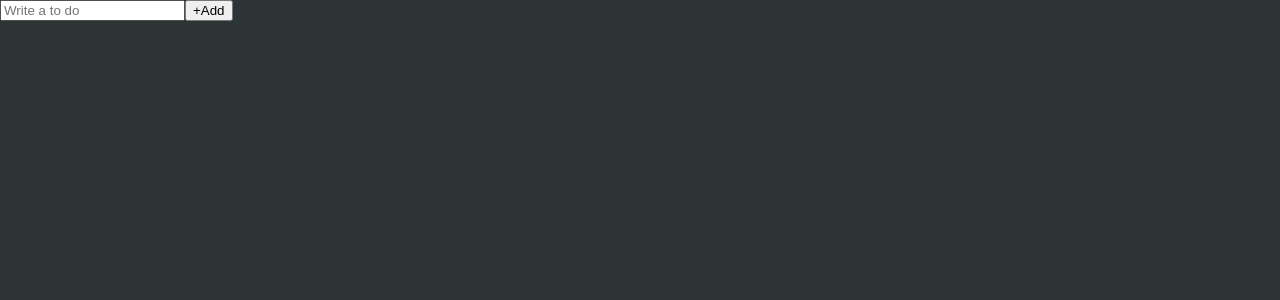
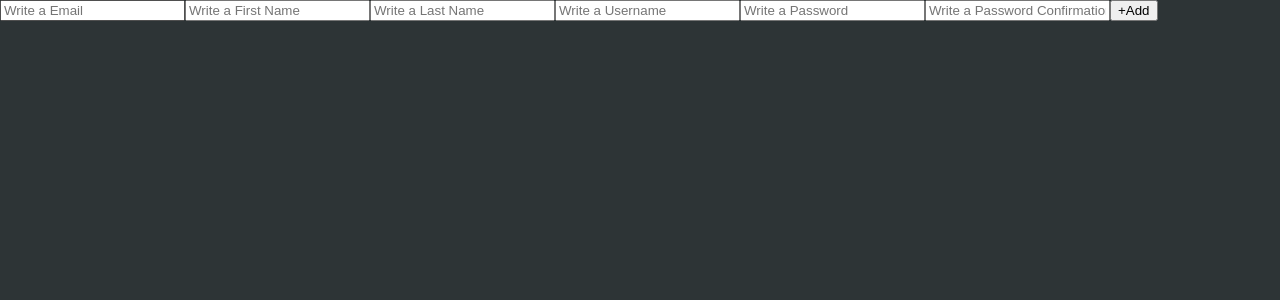
Before and after one commit to SeokJeong0411/React-Todo-App, a React (Create React App) app: page / in a window 1280 px wide. Shown: the top 300 px of the page. Built offline with nearby package versions, Linux system fonts and the light colour scheme.

Commit message:
240113 react-hook-form

```diff
--- a/package.json
+++ b/package.json
@@ -12,6 +12,7 @@
     "@types/react-dom": "^18.2.18",
     "react": "^18.2.0",
     "react-dom": "^18.2.0",
+    "react-hook-form": "^7.49.3",
     "react-scripts": "5.0.1",
     "recoil": "^0.7.7",
     "styled-components": "^6.1.8",
--- a/src/ToDoList.tsx
+++ b/src/ToDoList.tsx
@@ -1,20 +1,39 @@
 import { useState } from "react";
+import { useForm } from "react-hook-form";
+
+// function ToDoList() {
+//   const [value, setValue] = useState("");
+
+//   const onChange = (e: React.FormEvent<HTMLInputElement>) => {
+//     setValue(e.currentTarget.value);
+//   };
+//   const onSubmit = (e: React.FormEvent<HTMLFormElement>) => {
+//     e.preventDefault();
+//     console.log(value);
+//   };
+
+//   return (
+//     <div>
+//       <form onSubmit={onSubmit}>
+//         <input value={value} onChange={onChange} placeholder="Write a to do" />
+//         <button>+Add</button>
+//       </form>
+//     </div>
+//   );
+// }
 
 function ToDoList() {
-  const [value, setValue] = useState("");
-
-  const onChange = (e: React.FormEvent<HTMLInputElement>) => {
-    setValue(e.currentTarget.value);
-  };
-  const onSubmit = (e: React.FormEvent<HTMLFormElement>) => {
-    e.preventDefault();
-    console.log(value);
-  };
-
+  const { register, watch } = useForm();
+  console.log(watch());
   return (
     <div>
-      <form onSubmit={onSubmit}>
-        <input value={value} onChange={onChange} placeholder="Write a to do" />
+      <form>
+        <input {...register("Email")} placeholder="Write a Email" />
+        <input {...register("First Name")} placeholder="Write a First Name" />
+        <input {...register("Last Name")} placeholder="Write a Last Name" />
+        <input {...register("Username")} placeholder="Write a Username" />
+        <input {...register("Password")} placeholder="Write a Password" />
+        <input {...register("Password Confirmation")} placeholder="Write a Password Confirmation" />
         <button>+Add</button>
       </form>
     </div>
```
Also changed, not shown: 1 other file (tests, documents, lock files or other folders).
